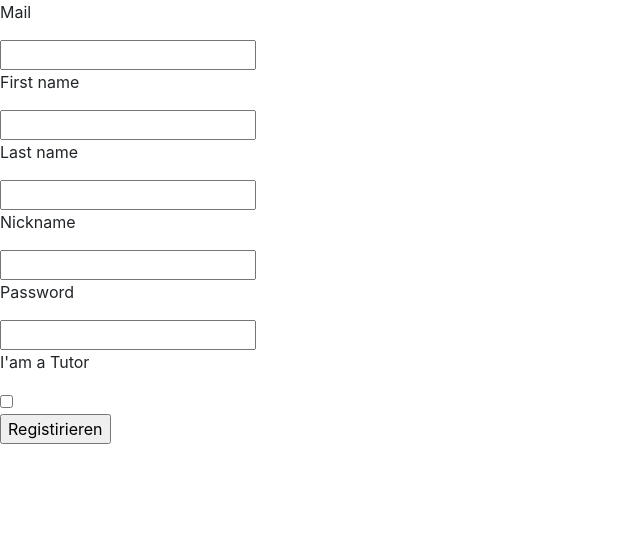
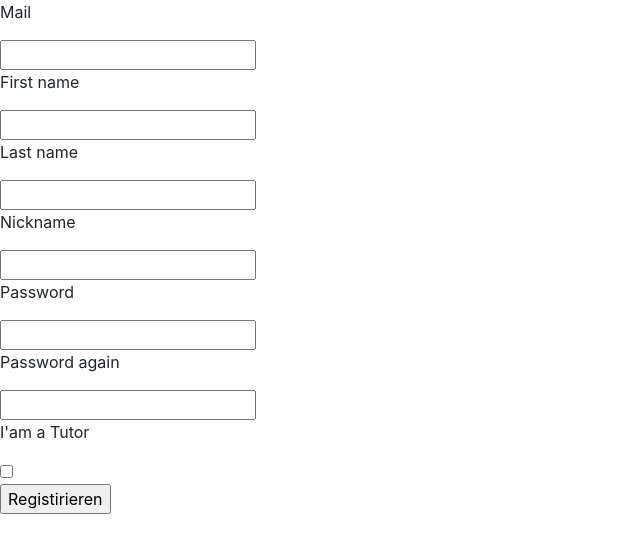
Before and after one commit to lege1810/Independend-Tutorial, a Flask app: page /register in a window 1280 px wide. Shown: the top 553 px of the page, without its empty margins (0-640 px from the left). Run offline with Flask 2, Linux system fonts and the light colour scheme; some libraries are stand-ins or nearby versions.

Commit message:
Login implementiert
Registration und Login fertiggestellt! Kleine Änderungen an Kristopfs Template. - Namen in Login-Form geändert

```diff
--- a/app.py
+++ b/app.py
@@ -277,17 +277,24 @@
     studCorp.insert(allCourses)
 
 
+
+def getAllUsersWrapperObject():
+    db = client.myTestBase
+    studCorp = db.studCorp
+    fullDB = studCorp.find()
+    return fullDB[0]
+
+
 def getAllUsers():
     db = client.myTestBase
     studCorp = db.studCorp
     fullDB = studCorp.find()
     return fullDB[0]['users']
 
-def getAllUsersWrapperObject():
-    db = client.myTestBase
-    studCorp = db.studCorp
-    fullDB = studCorp.find()
-    return fullDB[0]
+def getUserByMail(mail):
+    users = getAllUsers()
+    user = next((x for x in users if x['mail'] == mail), None)
+    return user
 
 
 def getAllCoursesWrapperObject():
@@ -695,10 +702,11 @@
         lastName = request.form.get('lastName')
         nickname = request.form.get('nickname')
         password = request.form.get('password')
+        password2 = request.form.get('password2')
         isTutor = request.form.get('isTutor')
 
         #checking if inputs are valide
-        if len(mail) > 0 and len(firstName) and len(lastName) > 0 and len(password) > 0:
+        if len(mail) > 0 and len(firstName) > 0 and len(lastName) > 0 and len(password) > 0 and password == password2:
 
             #check if the user already exists
             if userExists(mail) == False:
@@ -737,6 +745,19 @@
     else:
         return render_template('register.html')
 
+@app.route('/login', methods = ['POST'])
+def login():
+    mail = request.form.get('mail')
+    password = request.form.get('password')
+
+    user = getUserByMail(mail)
+
+    if user:
+        if bcrypt.hashpw(password.encode('utf-8'), user['passphrase']) == user['passphrase']:
+            session['mail'] = mail
+            return 'logged in'
+
+    return 'Invalid username/password combination'
 
 # --------Get BootStrap-Content-Routen-------
 @app.route('/assets/bootstrap/css/<filename>')
@@ -817,4 +838,4 @@
     # fillDB()
 
     app.secret_key = 'oiwfhwinehi' #add rnd chars here
-    app.run(debug=True, host='localhost')
+    app.run(debug=True, host='0.0.0.0')
--- a/templates/index.html
+++ b/templates/index.html
@@ -37,7 +37,7 @@
                                 <input name="utf8" type="hidden" value="✓">
                                 <input type="hidden" name="authenticity_token" value="CfbBg9n/T5EaJB55JugYaJVnczJeXcpzZ7ugTEJpzgqsAAvkJqqPqkJDDzThgGL4MWb0aJ2IYrgknM51FHozwA==">
                                 <div class="">
-                                    <input type="text" name="login" id="login_field" class="form-control input-block" tabindex="1" autocapitalize="off" autocorrect="off" autofocus="autofocus" placeholder="Username or Email">
+                                    <input type="text" name="mail" id="login_field" class="form-control input-block" tabindex="1" autocapitalize="off" autocorrect="off" autofocus="autofocus" placeholder="Username or Email">
                                     <input type="password" name="password" id="password" class="form-control form-control input-block" tabindex="2" placeholder="Password">
                                     <a class="label-link" href="/password_reset">Forgot password?</a>
                                     <input type="submit" name="commit" value="Sign in" tabindex="3" class="btn btn-primary btn-block" data-disable-with="Signing in…">
--- a/templates/register.html
+++ b/templates/register.html
@@ -23,6 +23,8 @@
         <input type="text" name="nickname"><br>
         <p>Password</p>
         <input type="password" name="password"><br>
+        <p>Password again</p>
+        <input type="password" name="password2"><br>
         <p>I'am a Tutor</p>
         <input type="checkbox" name="isTutor" value="isTutor"><br>
         <input type="submit" value="Registirieren">
```
